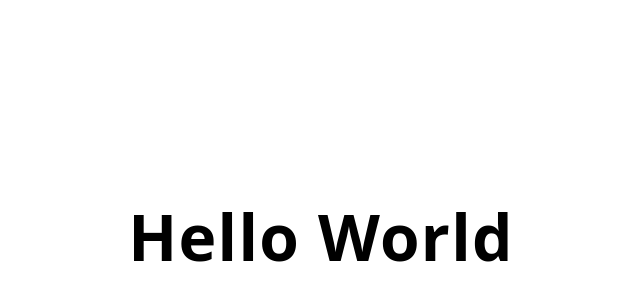
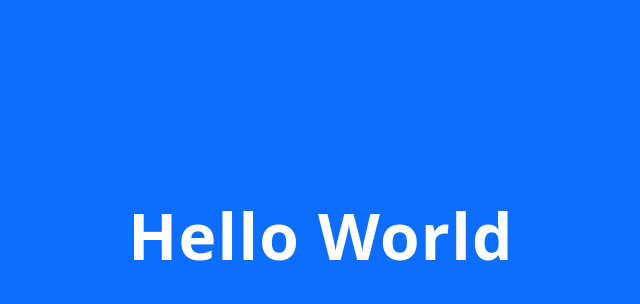
Before and after one commit to Tech-Abir/hello-world, a plain HTML site: page index.html in a window 1280 px wide. Shown: the part 164-468 px from the top of the page, without its empty margins (319-959 px from the left). Drawn offline with Linux system fonts and the light colour scheme.

Commit message:
Add/Update index.html for round 2

```diff
--- a/index.html
+++ b/index.html
@@ -5,25 +5,36 @@
   <meta name="viewport" content="width=device-width, initial-scale=1" />
   <title>Hello World</title>
   <style>
-    :root { color-scheme: light dark; }
+    :root {
+      --bg: #0d6efd; /* blue */
+      --fg: #ffffff;
+    }
+    html, body {
+      height: 100%;
+    }
     body {
       margin: 0;
-      min-height: 100svh;
       display: grid;
       place-items: center;
-      font-family: system-ui, -apple-system, Segoe UI, Roboto, Helvetica, Arial, sans-serif;
-      background: canvas;
-      color: canvastext;
+      background: var(--bg);
+      color: var(--fg);
+      font-family: system-ui, -apple-system, Segoe UI, Roboto, "Helvetica Neue", Arial, "Noto Sans", "Apple Color Emoji", "Segoe UI Emoji", "Segoe UI Symbol", "Noto Color Emoji", sans-serif;
+      line-height: 1.5;
+    }
+    main {
+      text-align: center;
+      padding: 1rem;
     }
     h1 {
       margin: 0;
-      font-weight: 600;
+      font-size: clamp(2rem, 6vw, 4rem);
       letter-spacing: 0.02em;
-      font-size: clamp(2rem, 6vw, 4rem);
     }
   </style>
 </head>
 <body>
-  <h1>Hello World</h1>
+  <main role="main" aria-labelledby="title">
+    <h1 id="title">Hello World</h1>
+  </main>
 </body>
 </html>
```
